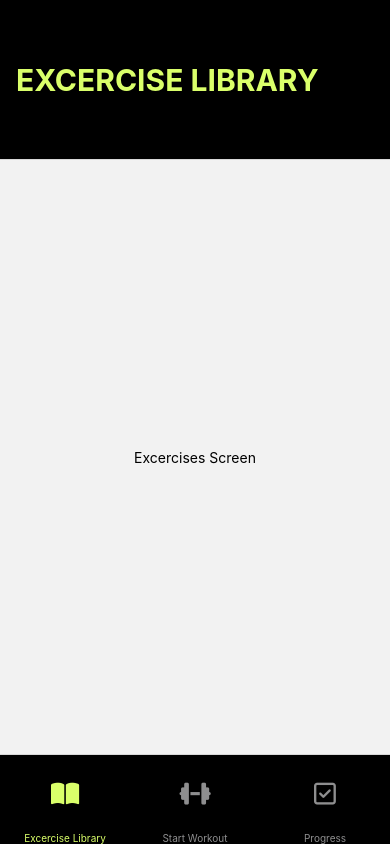
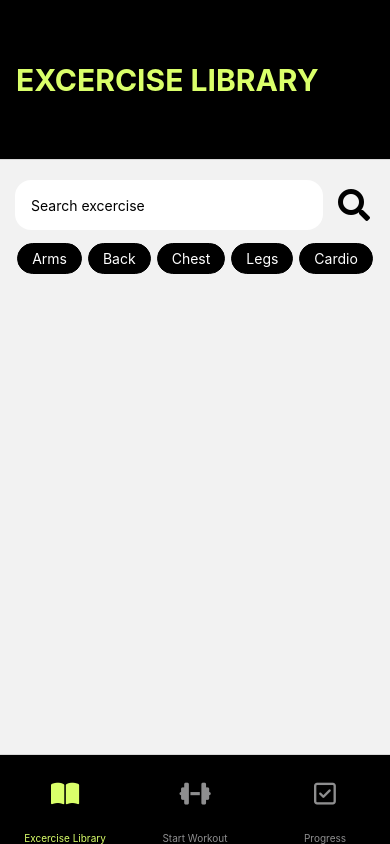
Before and after one commit to shaky1996/uFit, a React Native app: screen /Excercises in a window 390 px wide. Built offline with nearby package versions, Linux system fonts and the light colour scheme.

Commit message:
Added search bar and filter icons

```diff
--- a/App.js
+++ b/App.js
@@ -6,6 +6,7 @@ import NavigationApp from './components/NavigationApp';
 const App = () => {
     return (
         <NavigationContainer>
+            <StatusBar style='light' />
             <NavigationApp />
         </NavigationContainer>
     );
--- /dev/null
+++ b/components/SearchBar.js
@@ -0,0 +1,109 @@
+import {
+    View,
+    Text,
+    TextInput,
+    StyleSheet,
+    TouchableOpacity,
+    FlatList
+} from 'react-native';
+import { FontAwesome5 } from '@expo/vector-icons';
+import { useState } from 'react';
+
+const excerciseTypes = ['Arms', 'Back', 'Chest', 'Legs', 'Cardio'];
+
+const SearchBar = () => {
+    const [activeExcerciseType, setActiveExcerciseType] = useState();
+
+    return (
+        <View>
+            <View style={styles.searchContainer}>
+                <View style={styles.searchWrapper}>
+                    <TextInput
+                        value=''
+                        onChange={() => {}}
+                        placeholder='Search excercise'
+                        style={styles.searchInput}
+                    />
+                </View>
+                <TouchableOpacity onPress={() => {}}>
+                    <FontAwesome5
+                        name='search'
+                        size={32}
+                        style={{ marginRight: 20 }}
+                    />
+                </TouchableOpacity>
+            </View>
+            <View style={styles.tabsContainer}>
+                <FlatList
+                    data={excerciseTypes}
+                    horizontal
+                    renderItem={({ item }) => (
+                        <TouchableOpacity
+                            style={styles.tab(activeExcerciseType, item)}
+                            onPress={() => {
+                                setActiveExcerciseType(item);
+                            }}
+                        >
+                            <Text
+                                style={{
+                                    color:
+                                        activeExcerciseType === item
+                                            ? '#000000'
+                                            : '#FFFFFF'
+                                }}
+                            >
+                                {item}
+                            </Text>
+                        </TouchableOpacity>
+                    )}
+                />
+            </View>
+        </View>
+    );
+};
+
+const styles = StyleSheet.create({
+    searchContainer: {
+        justifyContent: 'center',
+        alignItems: 'center',
+        flexDirection: 'row',
+        marginTop: 20,
+        height: 50
+    },
+    searchWrapper: {
+        flex: 1,
+        backgroundColor: 'white',
+        marginRight: 15,
+        marginLeft: 15,
+        justifyContent: 'center',
+        alignItems: 'center',
+        borderRadius: 16,
+        height: '100%'
+    },
+    searchInput: {
+        width: '100%',
+        height: '100%',
+        paddingHorizontal: 16
+    },
+    searchBtn: {
+        width: 50,
+        borderRadius: 16,
+        justifyContent: 'center',
+        alignItems: 'center'
+    },
+    tabsContainer: {
+        width: '100%',
+        marginTop: 10,
+        alignItems: 'center'
+    },
+    tab: (activeJobType, item) => ({
+        paddingVertical: 6,
+        paddingHorizontal: 14,
+        borderRadius: 16,
+        borderWidth: 1,
+        backgroundColor: activeJobType === item ? '#daff6a' : '#000000',
+        margin: 3
+    })
+});
+
+export default SearchBar;
--- a/screens/ExcercisesScreen.js
+++ b/screens/ExcercisesScreen.js
@@ -1,11 +1,13 @@
 import { View, Text } from 'react-native';
+import SearchBar from '../components/SearchBar';
 
 const ExcercisesScreen = () => {
     return (
         <View
-            style={{ flex: 1, alignItems: 'center', justifyContent: 'center' }}
+            style={{ flex: 1 }}
         >
-            <Text>Excercises Screen</Text>
+            <SearchBar />
+
         </View>
     );
 };
```
